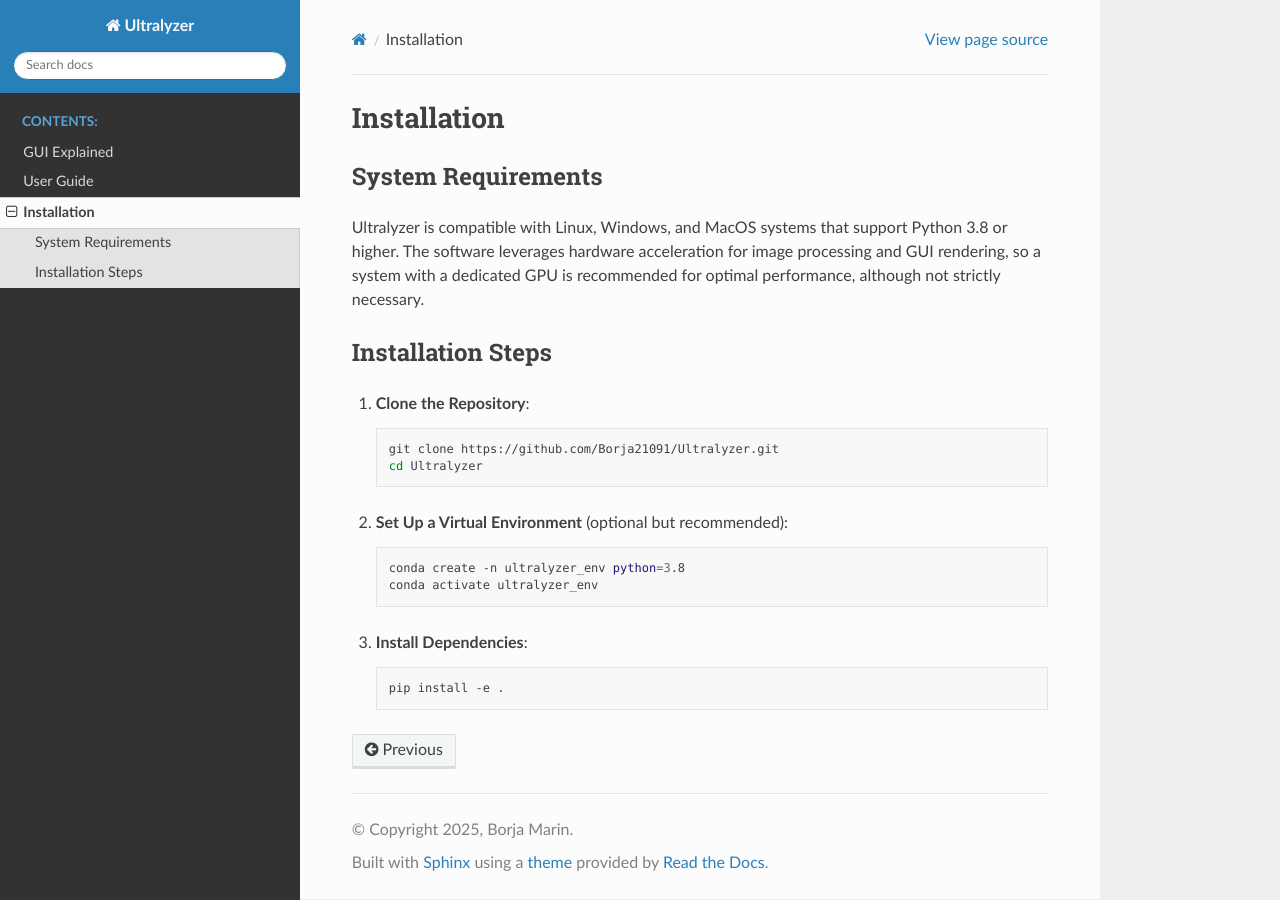
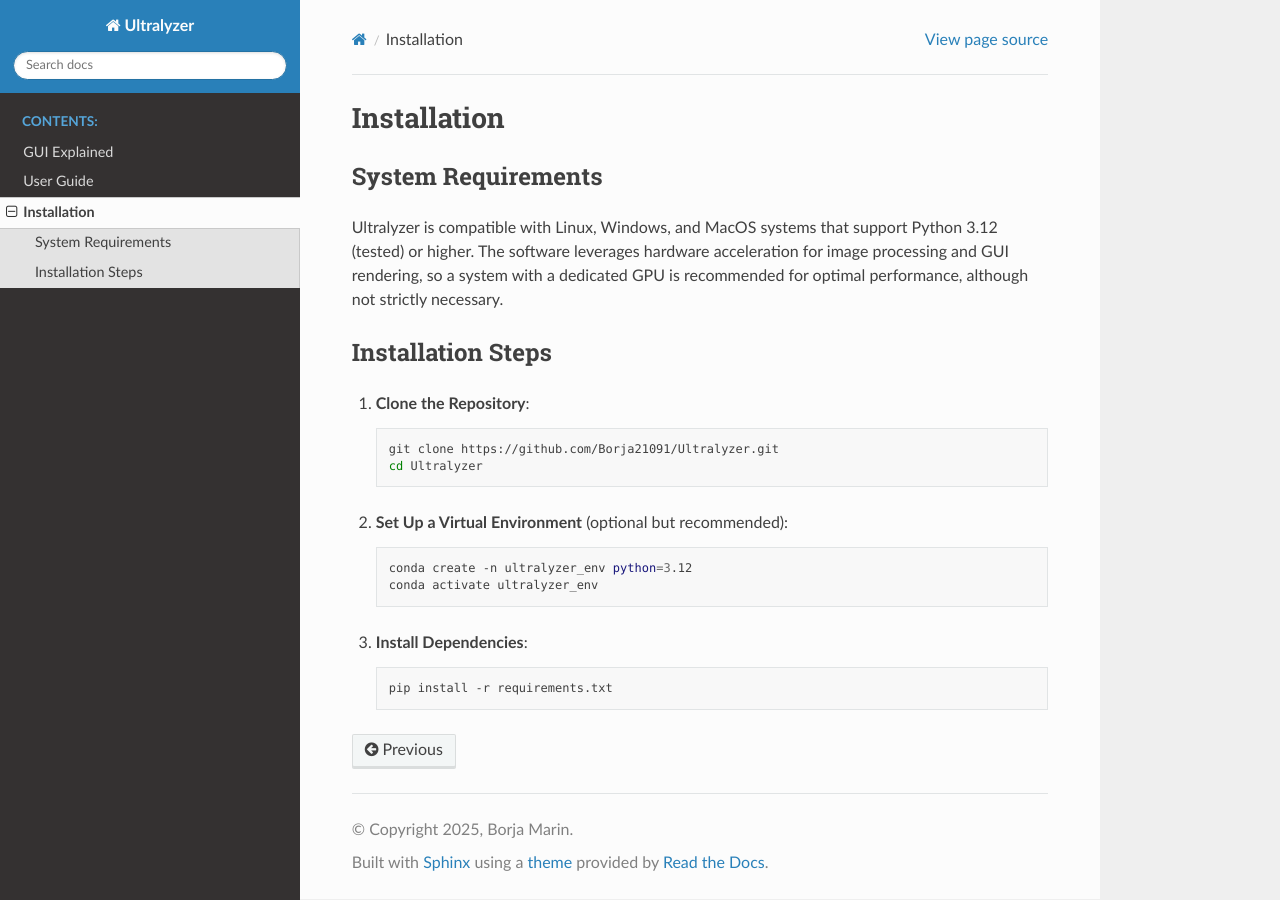
Before and after one commit to Borja21091/Ultralyzer, a Sphinx documentation site: the page built from docs/doc_installation.md, in a window 1280 px wide. Built offline with Sphinx 7.4.7 and the Read the Docs theme 3.1.0, drawn with Linux system fonts in a browser that asks for light colours.

Commit message:
feat: Update installation documentation for Python 3.12 compatibility and add requirements file

````diff
--- a/docs/doc_installation.md
+++ b/docs/doc_installation.md
@@ -2,7 +2,7 @@
 
 ## System Requirements
 
-Ultralyzer is compatible with Linux, Windows, and MacOS systems that support Python 3.8 or higher. The software leverages hardware acceleration for image processing and GUI rendering, so a system with a dedicated GPU is recommended for optimal performance, although not strictly necessary.
+Ultralyzer is compatible with Linux, Windows, and MacOS systems that support Python 3.12 (tested) or higher. The software leverages hardware acceleration for image processing and GUI rendering, so a system with a dedicated GPU is recommended for optimal performance, although not strictly necessary.
 
 ## Installation Steps
 
@@ -16,12 +16,12 @@
 2. **Set Up a Virtual Environment** (optional but recommended):
 
    ```bash
-   conda create -n ultralyzer_env python=3.8
+   conda create -n ultralyzer_env python=3.12
    conda activate ultralyzer_env
    ```
 
 3. **Install Dependencies**:
 
     ```bash
-    pip install -e .
+    pip install -r requirements.txt
     ```
````
Also changed, not shown: requirements.txt (added, +13 -0 lines), 1 other file.
